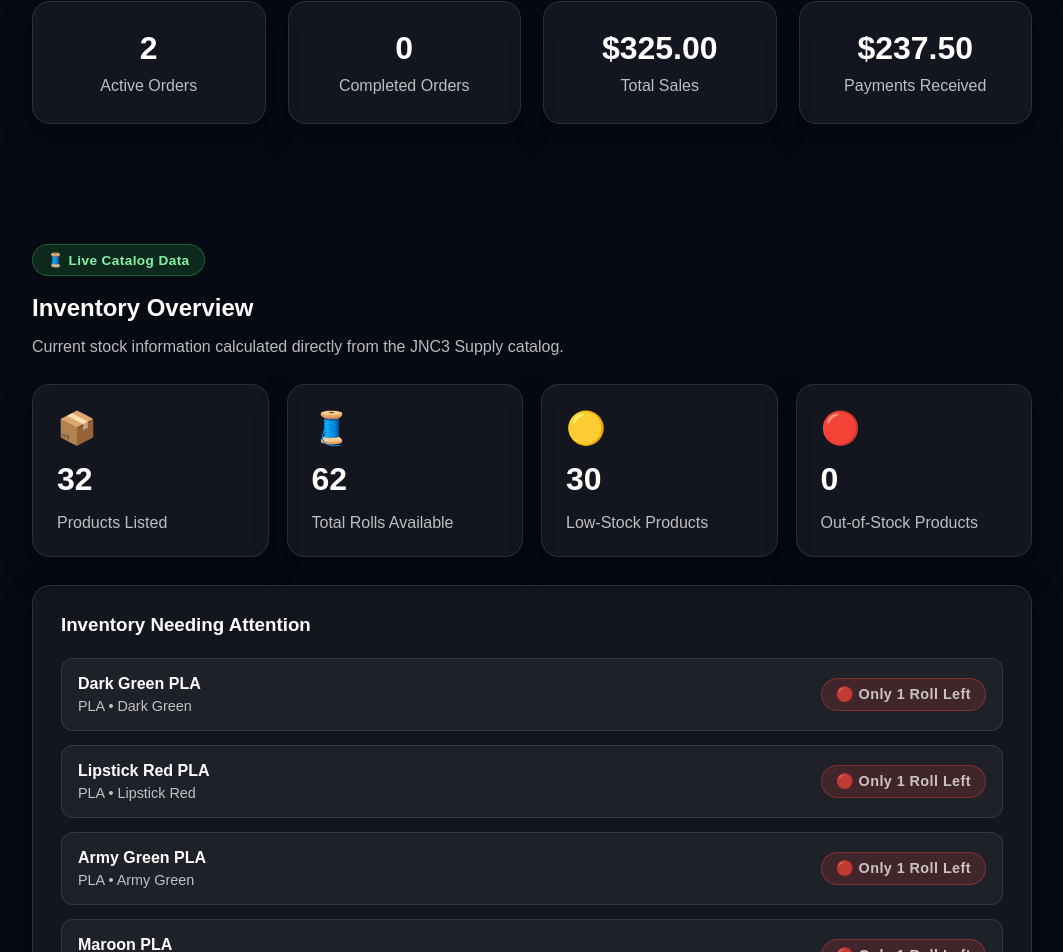
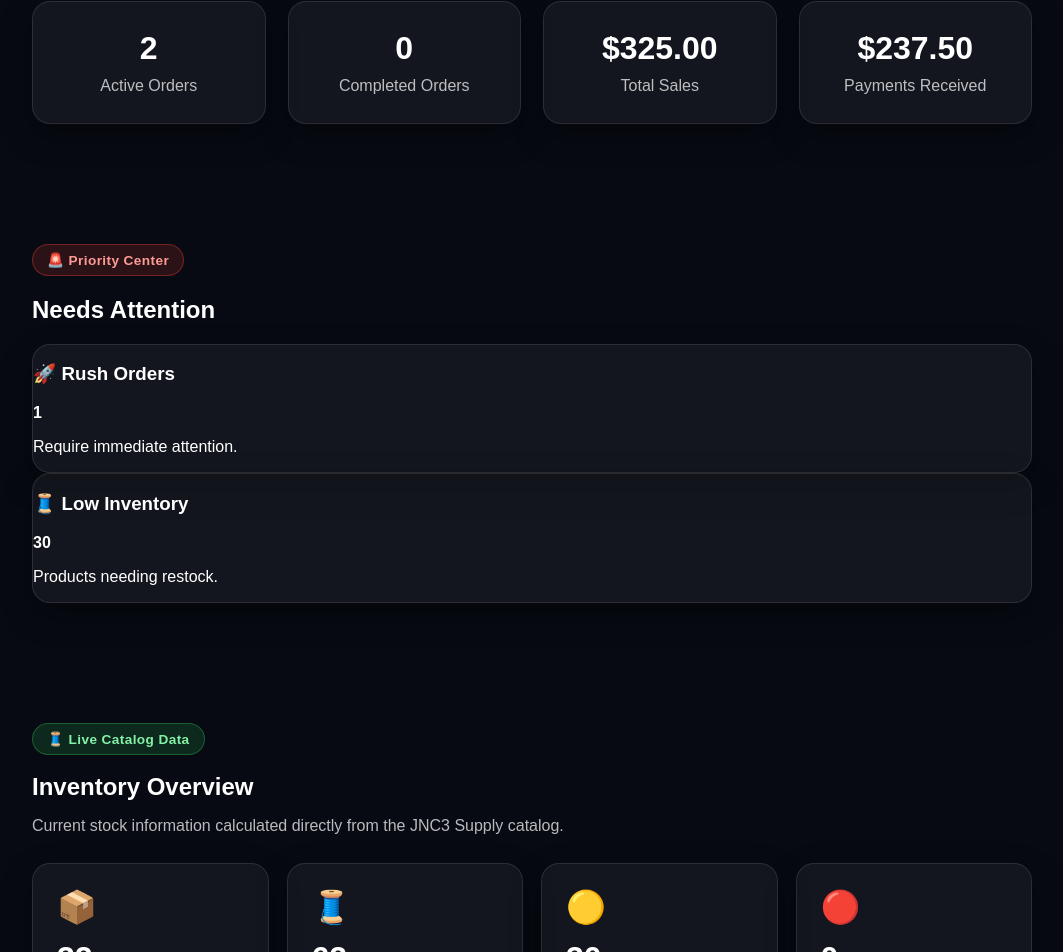
Before and after one commit to jnc3designs/jnc3designs-website, a Next.js app in the folder jnc3designs-premium/: page /operations in a window 1280 px wide. Shown: the part 1479-2431 px from the top of the page, without its empty margins (108-1171 px from the left). Built offline with nearby package versions, Linux system fonts and the light colour scheme.

Commit message:
Add PriorityCenter component to OperationsPage

```diff
--- a/jnc3designs-premium/app/operations/page.js
+++ b/jnc3designs-premium/app/operations/page.js
@@ -4,6 +4,7 @@ import DailyBrief from "../../components/DailyBrief";
 import InventorySummary from "../../components/InventorySummary";
 import OperationsModuleCard from "../../components/OperationsModuleCard";
 import BusinessMetrics from "../../components/BusinessMetrics";
+import PriorityCenter from "../../components/PriorityCenter";
 
 export default function OperationsPage() {
   return (
@@ -58,6 +59,7 @@ export default function OperationsPage() {
 
       <DailyBrief />
               <BusinessMetrics />
+              <PriorityCenter />
 
       <InventorySummary />
 
```
